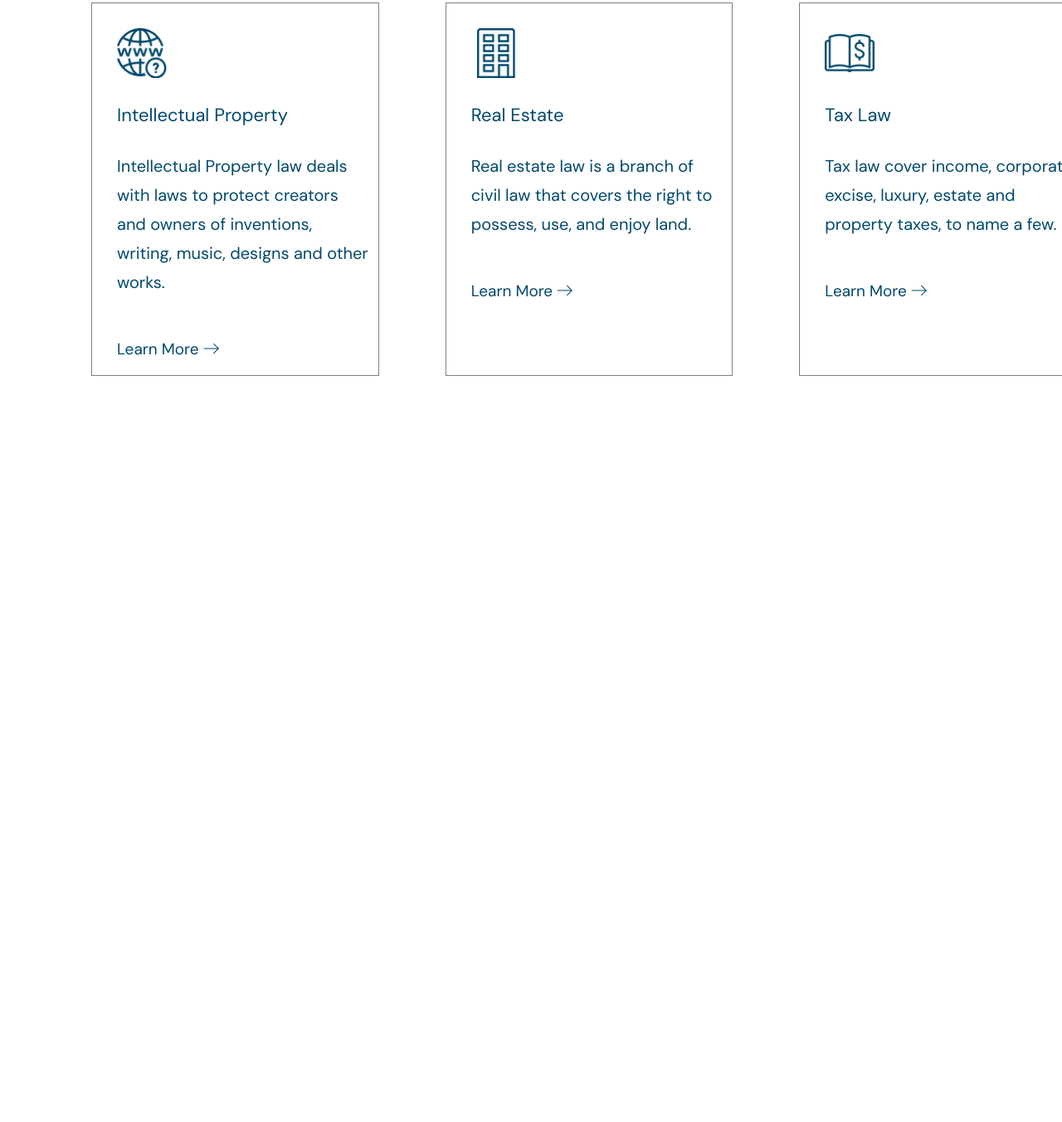
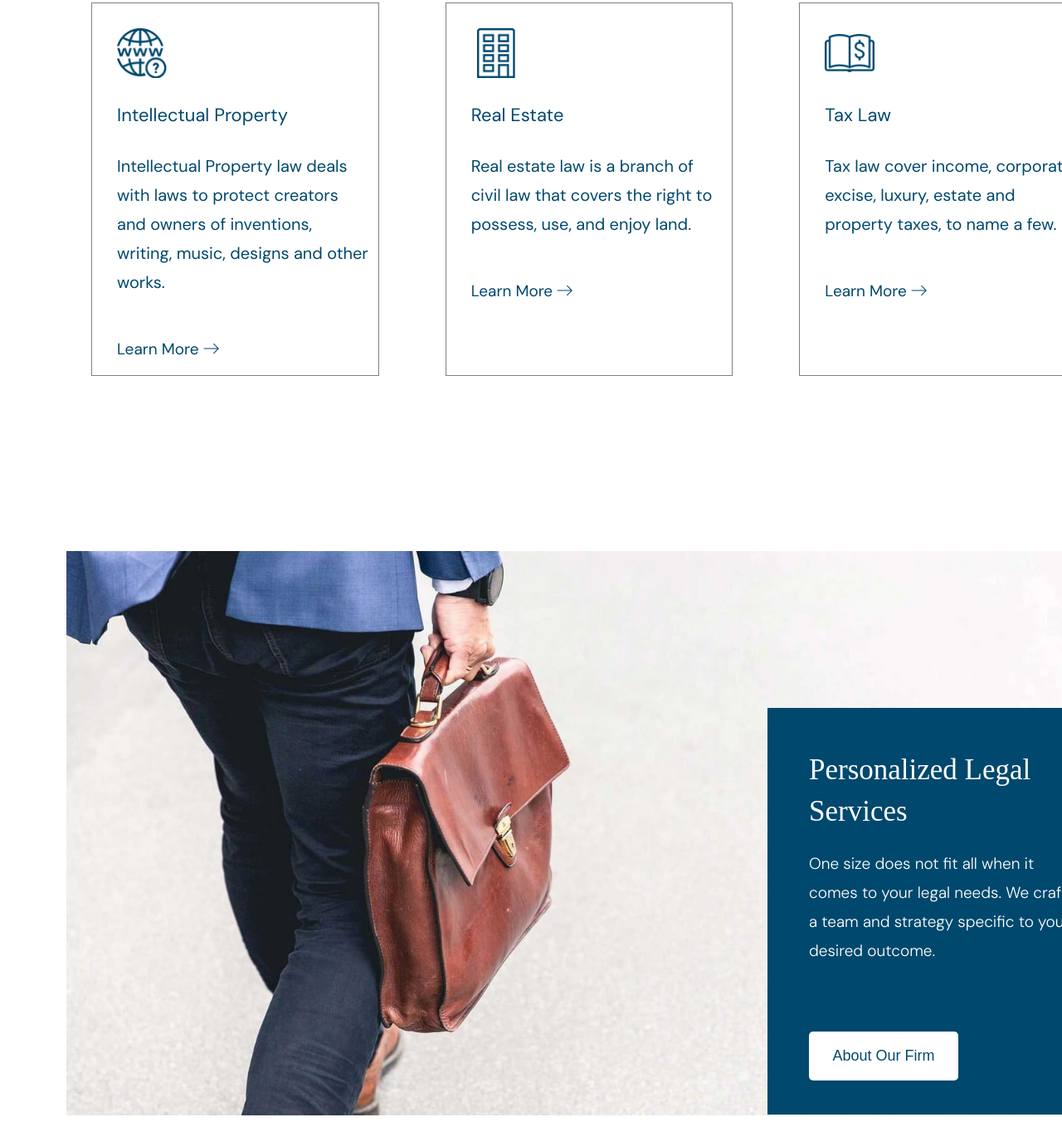
Before and after one commit to ayaulim200716-pixel/McKinley-, a website: page index.html in a window 1280 px wide. Shown: the part 1380-2732 px from the top of the page at 83% size. Before the commit the page ends 1849 px from the top, so only its background shows below. Drawn offline with nearby package versions, Linux system fonts and the light colour scheme; files that its build step writes are made by us from their sources; a web font is replaced by a local one.

Commit message:
personalized section

```diff
--- a/index.html
+++ b/index.html
@@ -89,6 +89,20 @@
                 </div>
             </div>
         </section>
+
+        <section class="personalized-section">
+            <div class="container">
+                <div class="personalized">
+                    <div class="personalized__card">
+                        <div class="personalized__card-content person">
+                           <h2 class="person__title">Personalized Legal Services</h2>
+                           <p class="person__desc">One size does not fit all when it comes to your legal needs. We craft a team and strategy specific to your desired outcome.</p>
+                           <button class="person__btn">About Our Firm</button>
+                        </div>
+                    </div>
+                </div>
+            </div>
+        </section>
     </main>
 </body>
 </html>
--- a/styles/_cards.scss
+++ b/styles/_cards.scss
@@ -23,7 +23,7 @@
     margin: 35px 0;
 
     .info__card {
-        padding: 30px 10px 0 30px;
+        padding: 30px 10px 10px 30px;
         width: 350px;
         height: 450px;
         @include m.d-flex (start, start, nowrap, column, 0, 10px);
@@ -58,3 +58,42 @@
         }
     }
 }
+
+.personalized__card {
+    background-color: v.$color_blue;
+    height: 490px;
+    width: 425px;
+    @include m.position (absolute, 1,-1, top, right, 189px, 0);
+
+    &-content {
+        padding: 50px 50px;
+        color: white;
+        font-family: "DM Sans", serif;
+        .person {
+            &__title {
+                @include m.font (35px, 400, v.$color_white);
+                margin-bottom: 20px;
+                font-family: "DM Serif Text", serif;
+                line-height: 50px;
+            }
+            &__desc {
+                @include m.font (19px, 300, v.$color_white);
+                line-height: 35px;
+            }
+            &__btn {
+                @include m.font (18px, 400, v.$color_blue);
+                background-color: v.$color_white;
+                border: none;
+                border-radius: 5px;
+                margin-top: 80px;
+                width: 180px;
+                height: 59px;
+
+                &:hover {
+                    cursor: pointer;
+                    opacity: .7;
+                }
+            }
+        }
+    }
+}
--- a/styles/_importer.scss
+++ b/styles/_importer.scss
@@ -3,3 +3,4 @@
 @forward 'header';
 @forward 'about';
 @forward 'practice';
+@forward 'personalized';
--- /dev/null
+++ b/styles/_personalized.scss
@@ -0,0 +1,11 @@
+@use 'variables' as v;
+@use 'mixins' as m;
+@use 'placeholder';
+
+.personalized {
+    position: relative;
+    margin: -40px 0 0 80px;
+    background: url('../assets/second.jpg') center/cover no-repeat;
+    width: 1270px;
+    height: 680px;
+}
--- a/styles/_practice.scss
+++ b/styles/_practice.scss
@@ -6,7 +6,6 @@
     padding: 200px 0;
     margin: 0 0 0 70px;
     width: 100%;
-    height: 850px;
     color: v.$color_blue;
     font-family: "DM Sans", serif;
     max-width: 1300px;
```
